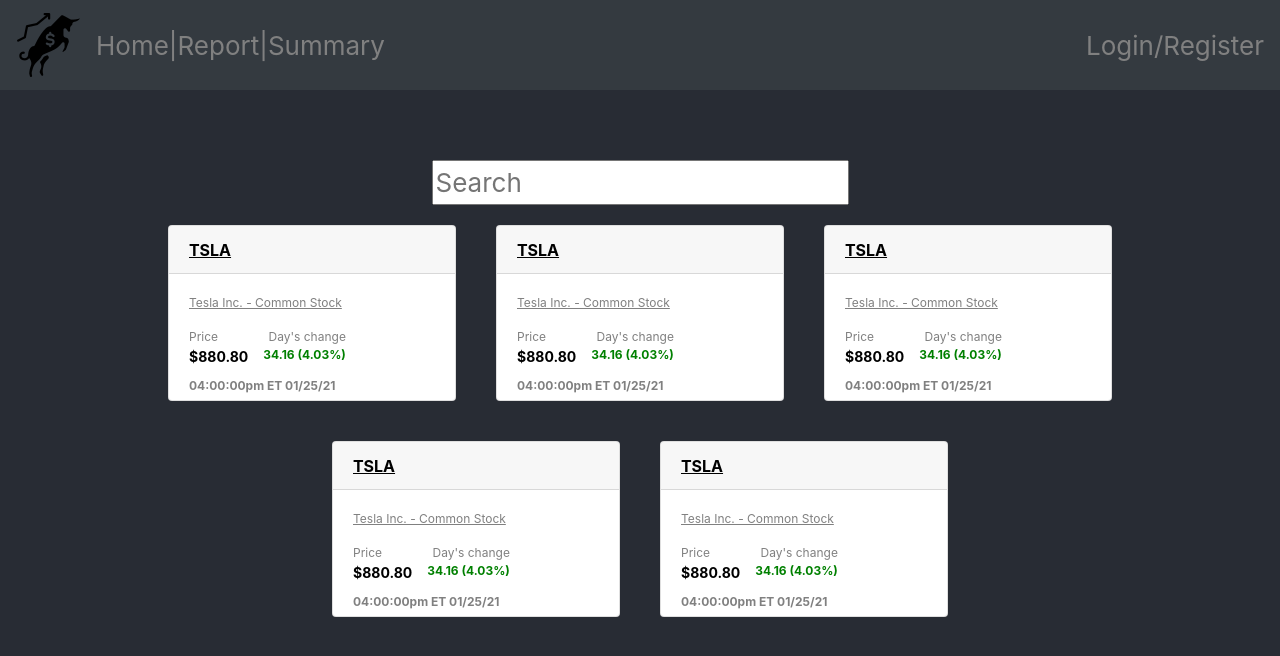
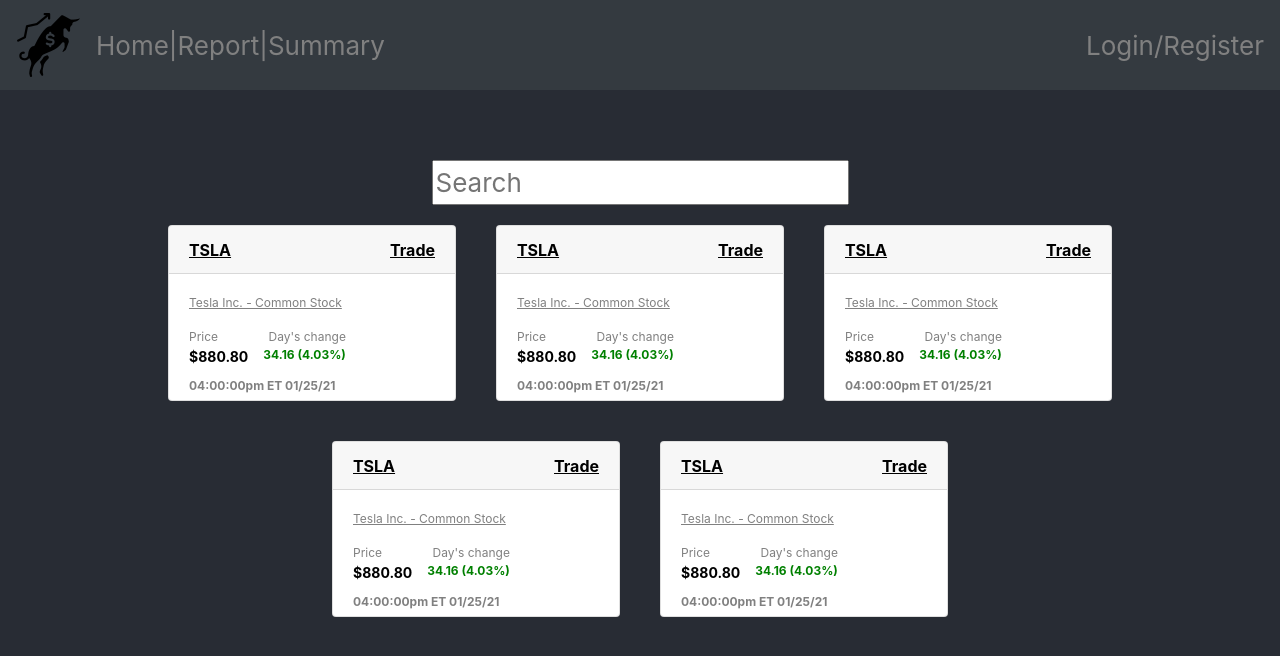
Before and after one commit to jbri91/newFantasyStockApp, a React (Create React App) app: page /summary in a window 1280 px wide. Shown: the top 656 px of the page. Built offline with nearby package versions, Linux system fonts and the light colour scheme; the HTML template or start-up script is replaced by a standard one.

Commit message:
Added trade button

```diff
--- a/src/components/StockCard.js
+++ b/src/components/StockCard.js
@@ -10,13 +10,16 @@ function StockCard() {
             color: "black",
             fontWeight: "bold",
             display: "flex",
-            justifyContent: "left",
+            justifyContent: 'space-between',
             height: "3rem",
             fontSize: "16px",
             textDecoration: "underline",
           }}
         >
+            <p>
           TSLA
+          </p>
+          <p type='button'>Trade</p>
         </Card.Header>
         <Card.Body>
           <Card.Text
```
Also changed, not shown: 1 other file (tests, documents, lock files or other folders).
